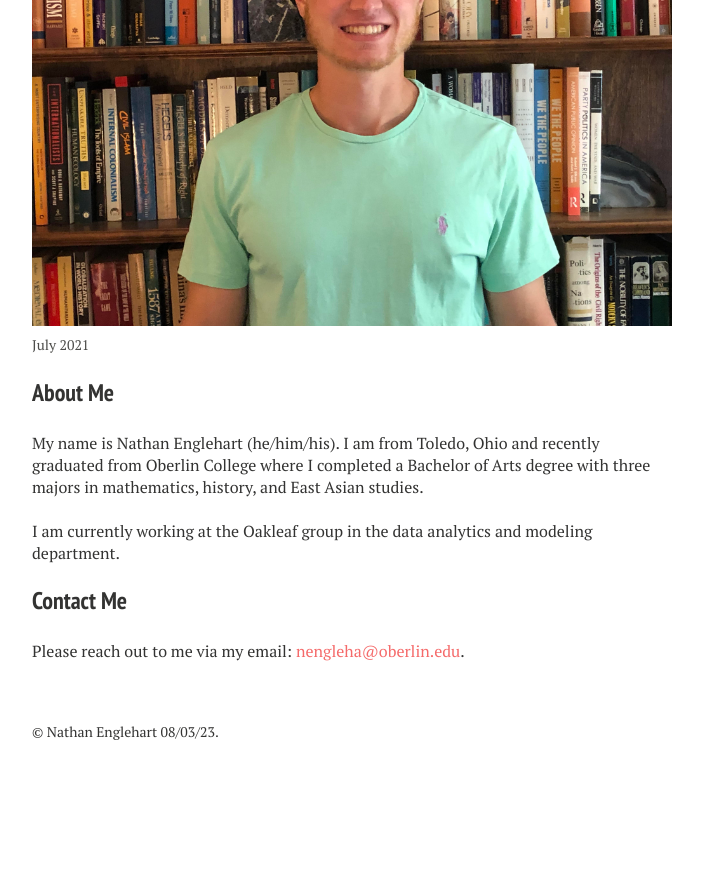
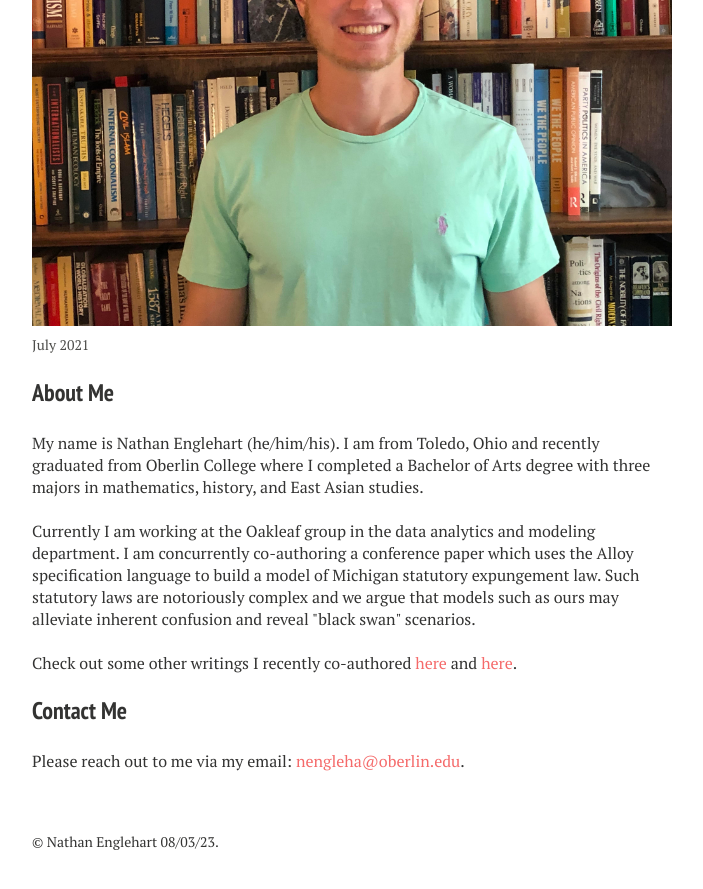
Before and after one commit to nathanenglehart/nathanenglehart.github.io, a Jekyll site: the page built from index.md, in a window 1280 px wide and 900 px high, scrolled down 724 px. Shown: the top 889 px of the window, without its empty margins (288-991 px from the left). Built offline with Jekyll 4.4.1, drawn with Linux system fonts in a browser that asks for light colours; nearby versions of some CDN libraries; before the commit the page ends 1514 px from its top, so only the background shows below that.

Commit message:
added txt to homepage

```diff
--- a/index.md
+++ b/index.md
@@ -17,16 +17,13 @@ image:
 My name is Nathan Englehart (he/him/his). I am from Toledo, Ohio and recently graduated from Oberlin College where I completed a Bachelor of Arts degree with three majors in mathematics, history, and East Asian studies.
 <br>
 <br>
-I am currently working at the Oakleaf group in the data analytics and modeling department.
+Currently I am working at the Oakleaf group in the data analytics and modeling department. I am concurrently co-authoring a conference paper which uses the Alloy specification language to build a model of Michigan statutory expungement law. Such statutory laws are notoriously complex and we argue that models such as ours may alleviate inherent confusion and reveal "black swan" scenarios.
+<br>
+<br>
+Check out some other writings I recently co-authored <a style="color: #f56a6a; !important" href="https://www.bgsu.edu/arts-and-sciences/political-science/trailblazing-women-in-ohio-politics/marcy-kaptur.html">here</a> and <a style="color: #f56a6a; !important" href="https://www.bgsu.edu/arts-and-sciences/political-science/trailblazing-women-in-ohio-politics/betty-montgomery.html">here</a>.
 
 <h3 class="small_title">Contact Me</h3>
 
 Please reach out to me via my email: <a style="color: #f56a6a; !important" href="mailto:nengleha@oberlin.edu">nengleha@oberlin.edu</a>.
 
-<!-- nengleha AT oberlin DOT edu. -->
-
-<!--<h3 class="small_title">Project Writeups</h3>-->
-
-<!--For a look at some writeups of supplementary projects I have worked on - primarily statistics and CS related - please feel free to take a look <a style="color: #f56a6a; !important" href="/projects/">here</a>. -->
-
 <br />
```
